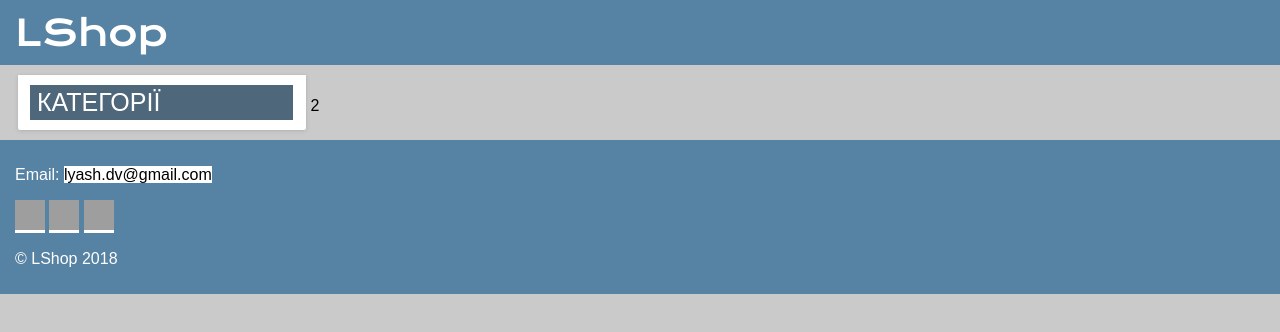
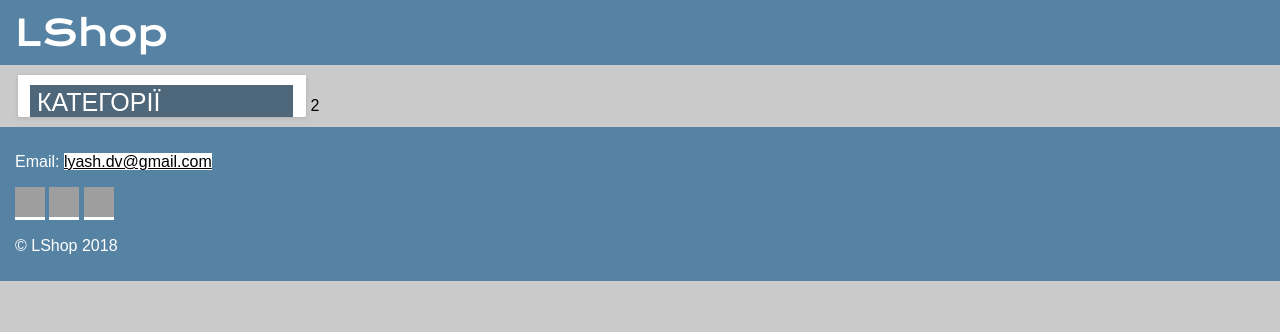
Before and after one commit to MoldyBread/LShop, a website built with webpack: page docs/index.html in a window 1280 px wide. Built offline with nearby package versions, Linux system fonts and the light colour scheme; no server answers; grey boxes are pictures that could not be loaded.

Commit message:
Few fixes

```diff
--- a/src/scss/main.scss
+++ b/src/scss/main.scss
@@ -27,6 +27,7 @@ header a{
 }
 
 footer a{
+	text-decoration: underline;
 	color: #000;
 	background-color: #fff;
 }
@@ -53,22 +54,28 @@ footer img{
 	box-shadow: 0 0 2px 0 rgba(51,51,51,.05), 0 1px 4px 0 rgba(51,51,51,.15);
     border-radius: 0 0 2px 2px;
     margin-left: 18px;
+
 	width: 18rem;
 }
 
 .categories-head,.categories-items{
-	padding: 3px 46% 3px 7px;
 	margin-top: 3px;
 	margin-left: 12px;
 }
 
 .categories-head{
+	margin-bottom: 0!important ;
+	padding: 3px 46% 0 7px;
 	font-size: 25px;
 	text-align: left;
 	text-transform: uppercase;
 	background-color: #4F677A;
 	color: #fff;
 }
+.categories-items{
+	padding: 0 46% 3px 7px;
+
+}
 
 .goods{
 	width: 70%;
```
Also changed, not shown: dist/css/main.css, dist/index.html.
